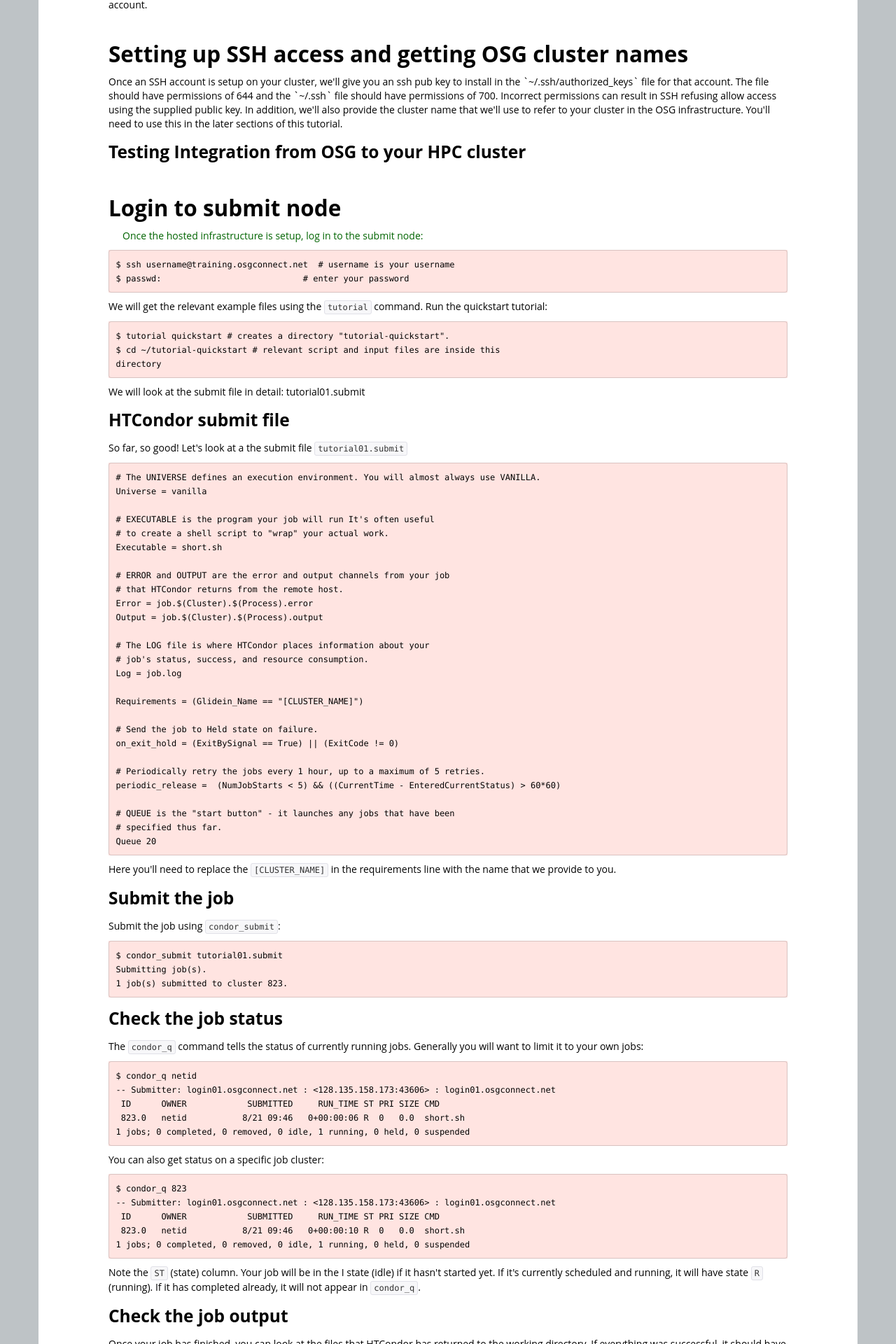
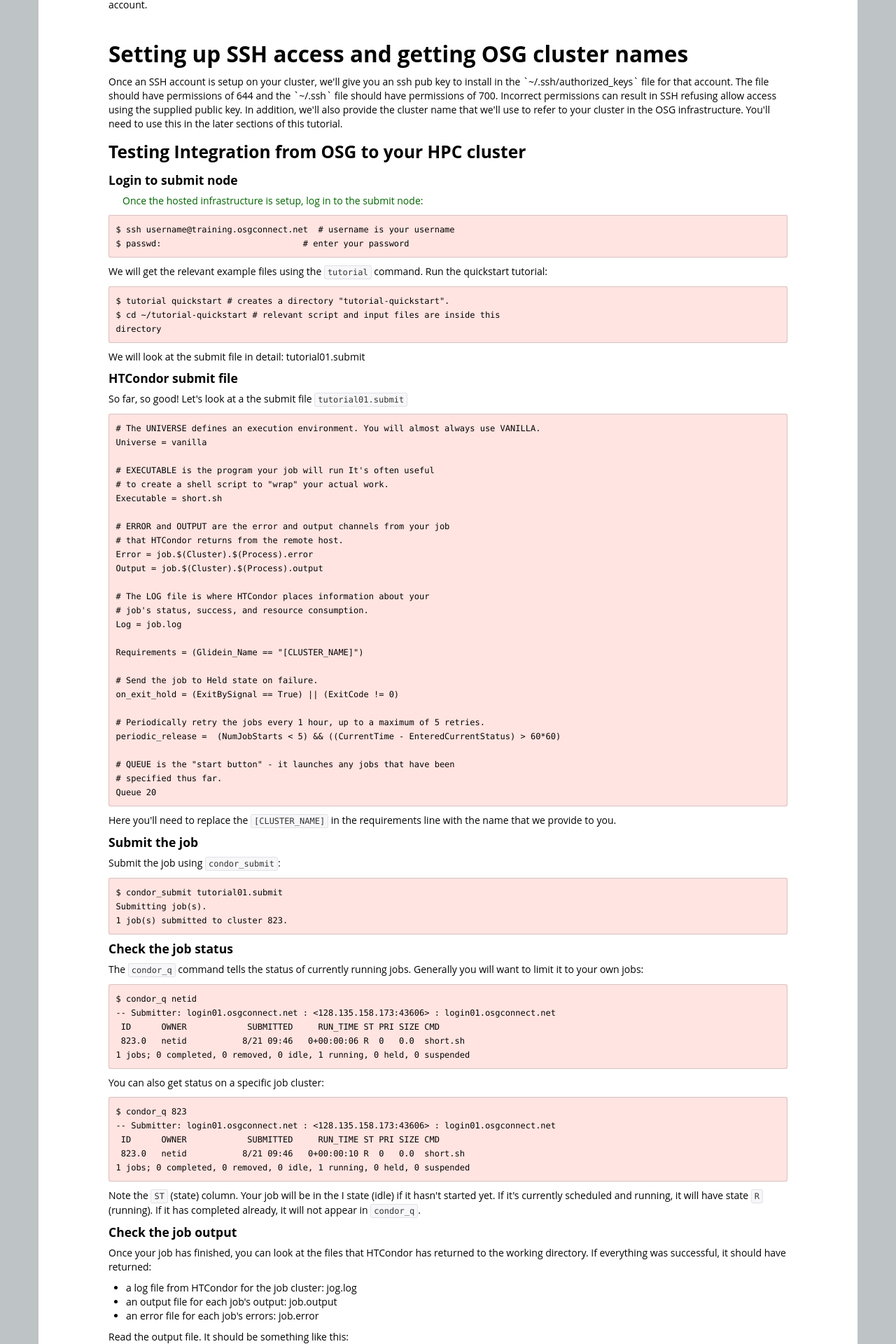
Before and after one commit to SWC-OSG-Workshop/OSG-HostedCE-RMACC17, a Jekyll site: the page built from handson.md, in a window 1280 px wide. Shown: the part 596-2516 px from the top of the page at 70% size. Built offline with Jekyll 4.4.1, drawn with Linux system fonts in a browser that asks for light colours; nearby versions of some CDN libraries; library files that are not in the unit come from our copies.

Commit message:
Update heading levels

````diff
--- a/handson.md
+++ b/handson.md
@@ -41,7 +41,7 @@
 
 
 <h3>Testing Integration from OSG to your HPC cluster</h3>
-<h2>Login to submit node </h2>
+<h4>Login to submit node </h4>
 
 Once the hosted infrastructure is setup, log in to the submit  node:
 {:class="in"}
@@ -62,7 +62,7 @@
 
 We will look at the submit file in detail: tutorial01.submit
 
-### HTCondor submit file
+#### HTCondor submit file
 
 So far, so good! Let's look at a the submit file `tutorial01.submit`
 
@@ -97,7 +97,7 @@
 Here you'll need to replace the ```[CLUSTER_NAME]``` in the requirements line
 with the name that we provide to you.
 
-### Submit the job
+#### Submit the job
 
 Submit the job using `condor_submit`:
 
@@ -105,7 +105,7 @@
 	Submitting job(s).
 	1 job(s) submitted to cluster 823.
 
-### Check the job status
+#### Check the job status
 
 The `condor_q` command tells the status of currently running jobs.
 Generally you will want to limit it to your own jobs:
@@ -130,7 +130,7 @@
 in `condor_q`.
 
 
-### Check the job output
+#### Check the job output
 
 Once your job has finished, you can look at the files that HTCondor has
 returned to the working directory. If everything was successful, it
````
